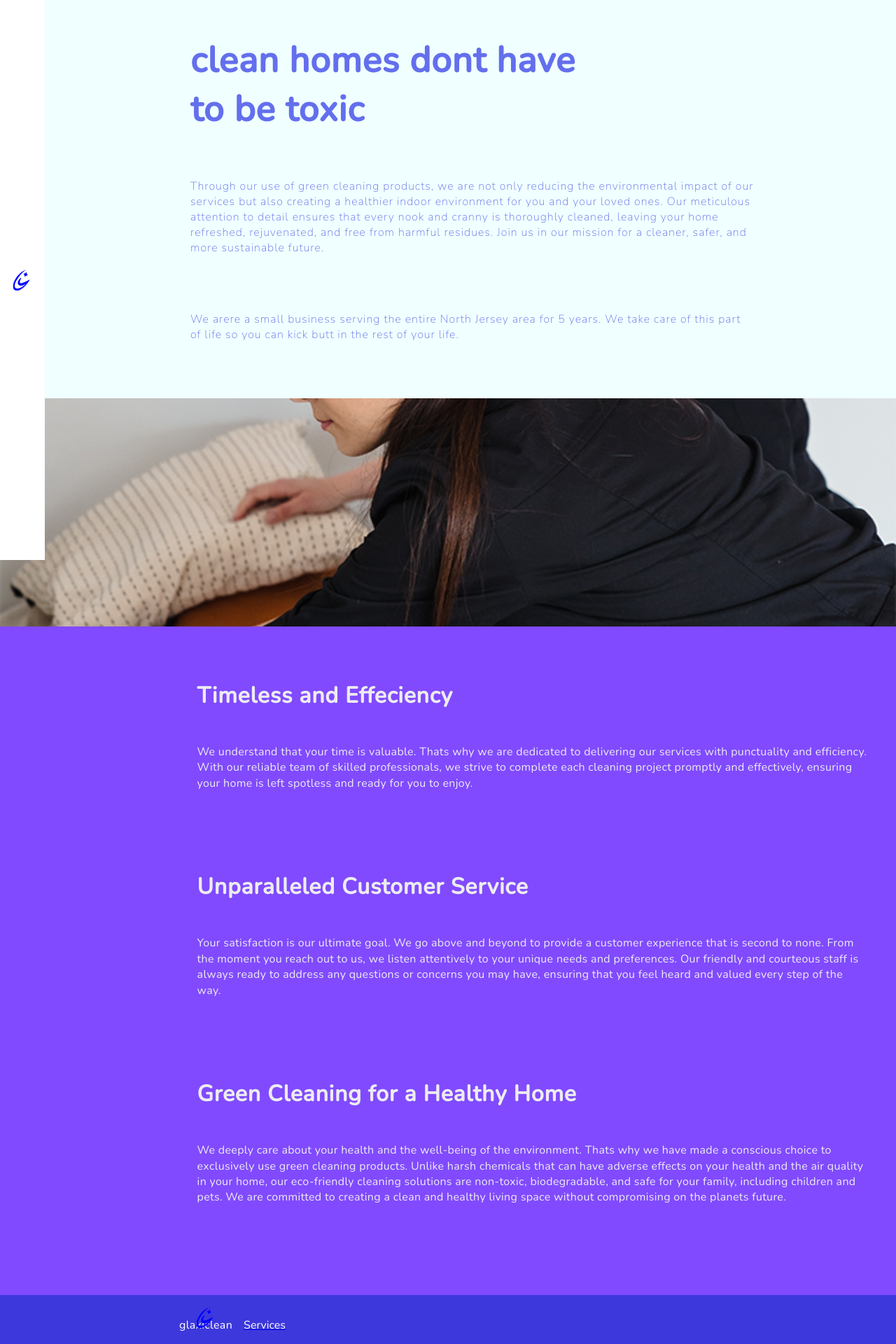
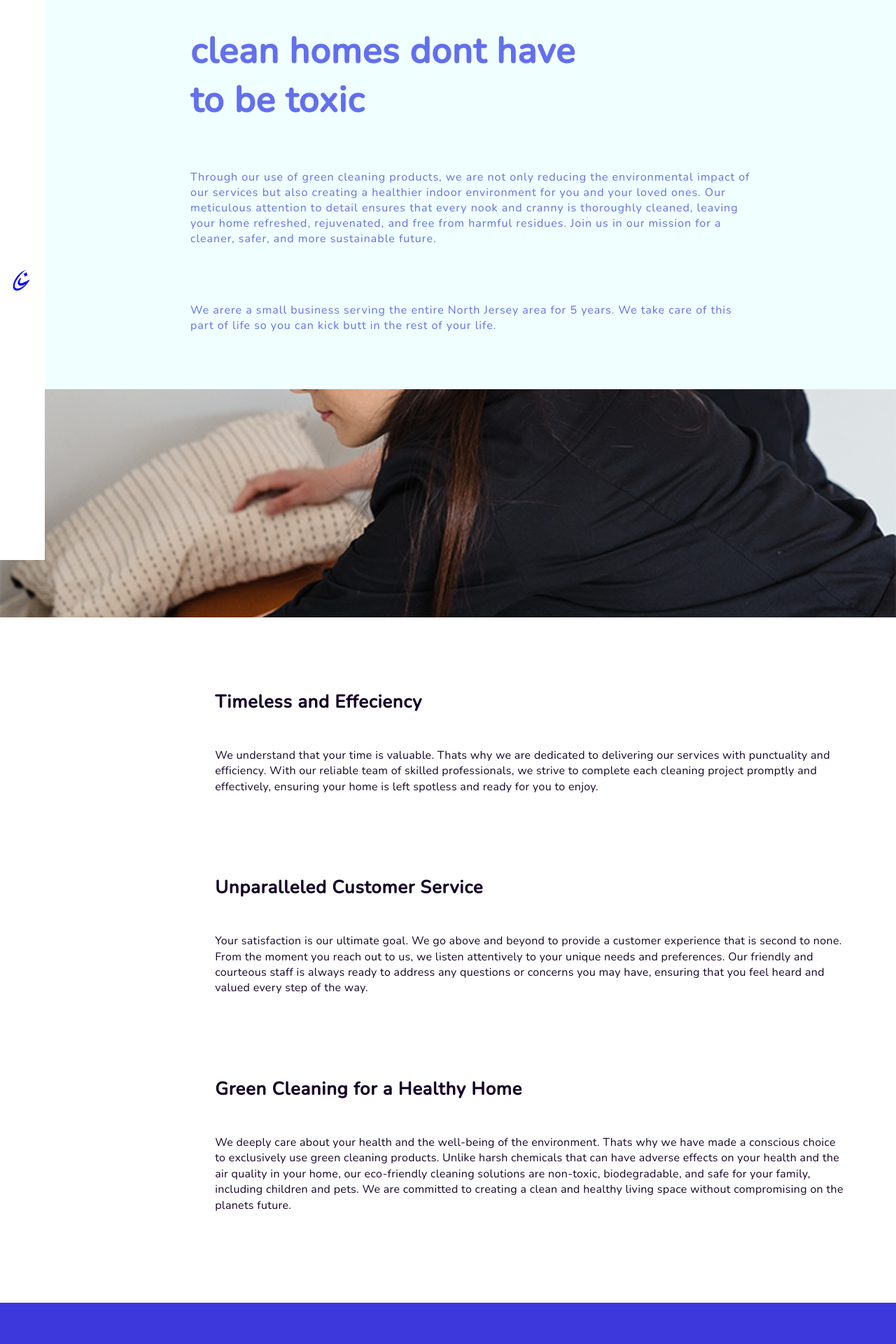
Before and after one commit to farias194/glaxiclean, a Next.js app: page /components/AboutUsPage in a window 1280 px wide. Shown: the top 1920 px of the page at 70% size. Built offline with nearby package versions, Linux system fonts and the light colour scheme.

Commit message:
changed footer image and addes svgs on services page

```diff
--- a/public/Navbar.module.css
+++ b/public/Navbar.module.css
@@ -11,7 +11,7 @@
    padding: 1em;
     position: fixed;
     transition-property: width;
-transition-duration: .4s;
+transition-duration: 1s;
 }
 
 
@@ -69,8 +69,9 @@ justify-content: center;
 }
 .NavbarContainerOpenMobile{
     background-color: white;
-    transition: .2s;
-    width: 100vw;
+    min-width: 100vw;
+    transition-property: min-height;
+    transition-duration: .3s;
     min-height: 100vh;
     z-index: 9999;
     position: fixed;
--- a/src/pages/components/Footer.js
+++ b/src/pages/components/Footer.js
@@ -13,6 +13,7 @@ return(
 <div className={styles.FooterContainer} id='FooterContainer'>
 <div className={styles.footerLinks}>
     <div className={styles.footerLogoContainer}>
+
 <Logo/>
 
     <p>glaxiclean</p>
--- a/src/styles/AboutUs.module.css
+++ b/src/styles/AboutUs.module.css
@@ -9,8 +9,8 @@ padding-left: clamp(1rem, 1vw, 2em);
 .AboutUsHeader{
 
     color: #636FED;
-    font-size: clamp(2rem,4vw,9rem);
-    padding-top: 1em;
+    font-size: clamp(3rem,4vw,9rem);
+    padding-top: 3vw;
     padding-bottom: clamp(4rem, 1vw, 3em);
     padding-right: clamp(2rem,1vw,2rem);
     max-width: 20ch;
@@ -24,7 +24,6 @@ padding-bottom: 5em;
     font-size: 1rem;
     letter-spacing: 1px;
     color: #636FED;
-    font-weight: lighter;
     padding-bottom: 5em;
     width: 80%;
 }
@@ -46,10 +45,11 @@ margin-bottom: -30%;
     position: relative;
     font-weight: '100';
     max-width: 100%;
-    padding: clamp(1em, 2vw, 5em);
+    padding: clamp(3em, 4vw, 5em);
     padding-bottom: 4rem;
-    background-color: #814AFF;
-    color: #ECECF0;
+
+    background-color: #ffffff;
+    color: #170428;
 }
 .AboutUsContainerInfo > *{
     letter-spacing: 1px;
@@ -61,7 +61,8 @@ margin-bottom: -30%;
 .AboutUsContainerInfo h1{
 font-family: 'Nunito';
     padding-bottom: 2rem;
-  font-size: 2rem;
+  font-size: clamp(1rem, 2vw, 5rem);
+  font-weight: bolder;
   width: clamp(10ch, 4vw, max-content) ;
 }
 .AboutUsContainerInfo p {
@@ -70,3 +71,21 @@ font-family: 'Nunito';
     line-height: 1.4rem;
     width: max(100% - 1rem);
 }
+@media ( width < 700px) {
+    .container{
+        margin: auto;
+        padding-top: 30vw;
+        padding-left: 3rem;
+        padding-right: 3rem;
+
+    }
+
+    .container p {
+
+        width: 100%;
+    }
+    .AboutUsContainerInfo > *{
+        margin-left: auto;
+
+}
+}
--- a/src/styles/EnderSection.module.css
+++ b/src/styles/EnderSection.module.css
@@ -2,7 +2,7 @@
     max-width: 100%;
     height: auto;
 
-    background-image: url('../../public/Footer.png');
+    background-image: url('../../public/Footer.webp');
     background-size: cover;
     background-position: center;
     background-repeat: no-repeat;
--- a/src/styles/Footer.module.css
+++ b/src/styles/Footer.module.css
@@ -22,8 +22,14 @@
 
 
 }
+.footerLogoContainer p{
+    padding-top: 2rem;
+    font-size: 2rem;
+
+}
 .footerLogoContainer{
-
+    padding:5rem;
+ filter: grayscale(90%) brightness(100);
 }
 .footerLinks .links{
     display: flex;
@@ -60,3 +66,8 @@ list-style: none;}
     flex-direction: column;
     justify-content: space-between;
 }
+
+@media (width<700px) {
+    .FooterContainer{
+padding: 2rem;    }
+}
--- a/src/styles/HowItWorks.module.css
+++ b/src/styles/HowItWorks.module.css
@@ -17,12 +17,13 @@
 .HowItWorksContainer h1{
     font-size: clamp(4rem, 6vw,6rem);
 
-    padding: 1rem;
+    padding: 4rem;
 
 }
 .HowItWorksContainer p{
     font-size: 2;
-    padding-bottom: 10rem;
+    padding: 4rem;
+
 
 }
 .BubblesContainer{
--- a/src/styles/Links.module.css
+++ b/src/styles/Links.module.css
@@ -1,4 +1,6 @@
 .LinksOpen{
+    padding-top: 5rem;
+
     font-family: 'Comfortaa';
     transition:2s;
 }
@@ -29,7 +31,7 @@ color: transparent;}
     background-color: black;
 
     background-size: 100% 100%;
-    transition: 0.1s ;
+    transition: 0.2s ;
     box-shadow: 5px 5px 15px 15px #0ff;
     background-clip: text;
     -webkit-background-clip: text;
--- a/src/styles/Navbar.module.css
+++ b/src/styles/Navbar.module.css
@@ -13,6 +13,7 @@
 transition-duration: .8s;
 font-family: 'Franklin Gothic Medium', 'Arial Narrow', Arial, sans-serif;
 }
+
 @media (max-width: 800px)  {
     .NavbarContainerOpen
     {display: none;}
--- a/src/styles/Services.module.css
+++ b/src/styles/Services.module.css
@@ -1,7 +1,9 @@
 .ServicesContainer{
 padding-left: 20vw;
 max-width: 100%;
-background-color: #fffafa;
+background-color: #ffffff;
+background-size: 900px;
+
 color: #110e42;
 }
 
@@ -18,7 +20,7 @@ color: #110e42;
 
 }
 .ServicesHeroContainer h1{
-    font-size: clamp(3rem,4vw,9rem);
+    font-size: clamp(5rem, 6vw, 12rem);
 }
 .ServicesHeroContainer p{
     font-size: clamp(1rem,1vw,1rem);
@@ -33,8 +35,9 @@ color: #110e42;
 
     display: flex;
     flex-direction: row;
+    background-repeat: no-repeat;
     flex-wrap: wrap;
-    background-repeat: repeat;
+    background-position: top right;
    z-index: 1;
    padding-top: 5rem;
    padding-bottom: 5rem;
@@ -47,17 +50,23 @@ color: #110e42;
 
 .ServicesExplainContainer h2{
     font-size: 1.5rem;
+    padding-top: 2rem;
     padding-bottom: 2rem;
+    align-self: center;
+    text-align: center;
 ;}
 
 
 
 .ExplainerOne, .ExplainerTwo, .ExplainerThree, .ExplainerFour{
 
-box-sizing: content-box;
-    border: 1px solid rgb(23, 36, 46);
-    border-radius: 20% 10%;
-    padding: 2em;
+box-sizing: border-box;
+
+border: 2px solid rgb(5, 82, 145);
+    padding: 3em;
+    background-image: url('../../public/starElement.svg');
+    background-repeat: no-repeat;
+    background-position: top -30px left -30px;
     max-width: 30ch;
     position: relative;
     transition: .5s;
--- a/src/styles/ghero.module.css
+++ b/src/styles/ghero.module.css
@@ -4,7 +4,7 @@
 .HeroClass{
     top: 0;
     max-width: auto;
-
+    padding: 5vw;
     margin: 0;
     display: flex;
      color: #ededed;
```
Also changed, not shown: public/Footer.webp.
